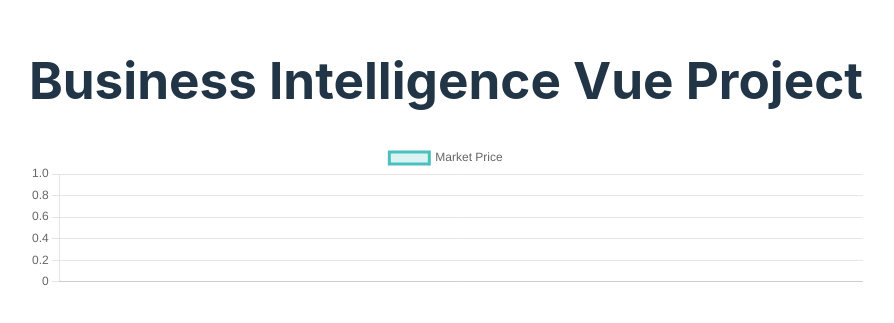
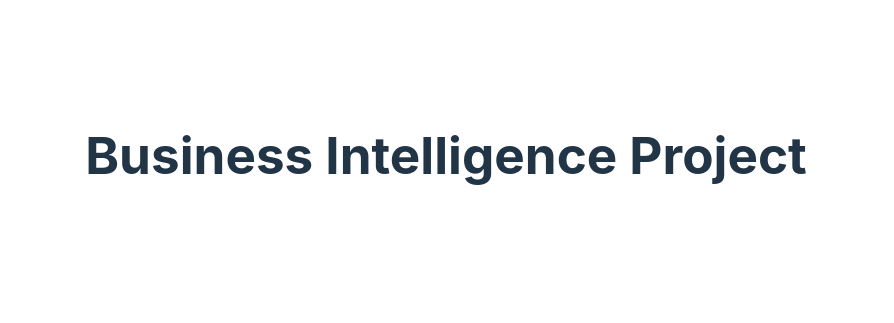
Before and after one commit to rumexcrisp/aim_bi_project, a Vue app: page / in a window 1280 px wide. Shown: the part 245-568 px from the top of the page, without its empty margins (194-1088 px from the left). Built offline with nearby package versions, Linux system fonts and the light colour scheme; no server answers.

Commit message:
show chart only when data ready

```diff
--- a/src/App.vue
+++ b/src/App.vue
@@ -1,71 +1,39 @@
 <template>
-  <h1>Business Intelligence Vue Project</h1>
-  <div>
-    <Line :data="chartData" :options="chartOptions" />
+  <h1>Business Intelligence Project</h1>
+  <div class="container">
+    <BarChart v-if="loaded" id="line" :options="chartOptions" :data="chartData">Chart couldn't be loaded.</BarChart>
   </div>
 </template>
 
 <script lang="ts">
 import axios from 'axios';
-import {
-  Chart as ChartJS,
-  CategoryScale,
-  LinearScale,
-  PointElement,
-  LineElement,
-  Title,
-  Tooltip,
-  Legend,
-  BarElement,
-  ArcElement
-} from 'chart.js'
-import { Line, Bar, Doughnut } from 'vue-chartjs'
-
-ChartJS.register(
-  CategoryScale,
-  LinearScale,
-  PointElement,
-  LineElement,
-  BarElement,
-  ArcElement,
-  Title,
-  Tooltip,
-  Legend
-)
+import BarChart from './components/BarChart.vue';
+import LineChart from './components/LineChart.vue';
 
 export default {
   name: 'App',
   components: {
-    Line, Bar, Doughnut
+    BarChart, LineChart
   },
-  data() {
-    return {
-      chartData: {
-        labels: [],
-        datasets: [
-          {
-            label: 'Market Price',
-            borderColor: 'rgba(75, 192, 192, 1)',
-            backgroundColor: 'rgba(75, 192, 192, 0.2)',
-            data: [],
-          },
-        ],
-      },
-      chartOptions: {
-        responsive: true,
-        maintainAspectRatio: false,
-      },
-    };
-  },
+
+  data: () => ({
+    loaded: false,
+    chartData: null,
+    chartOptions: null
+  }),
+
   mounted() {
+    this.loaded = false;
     this.fetchData();
   },
+
   methods: {
     async fetchData() {
       try {
         const response = await axios.get('http://127.0.0.1:5000/api/get_data');
         console.log(response);
         this.processData(response.data);
+        this.loaded = true;
       } catch (error) {
         console.error('Error fetching data:', error);
       }
@@ -74,7 +42,7 @@ export default {
       // Process the data if needed
       // You might want to format timestamps, convert types, etc.
       this.chartData = {
-        labels: data.map(entry => entry.start_timestamp),
+        labels: data.map(entry => entry.date),
         datasets: [
           {
             label: 'Market Price',
--- /dev/null
+++ b/src/components/BarChart.vue
@@ -0,0 +1,25 @@
+<template>
+    <Bar id="my-chart-id" :data="chartData" :options="chartOptions" />
+</template>
+
+<script lang="ts">
+import { Bar } from 'vue-chartjs'
+import { Chart as ChartJS, Title, Tooltip, Legend, BarElement, CategoryScale, LinearScale } from 'chart.js'
+
+ChartJS.register(Title, Tooltip, Legend, BarElement, CategoryScale, LinearScale)
+
+export default {
+    name: 'BarChart',
+    components: { Bar },
+    props: {
+        chartData: {
+            type: Object,
+            required: true
+        },
+        chartOptions: {
+            type: Object,
+            default: () => {}
+        }
+    }
+}
+</script>
```
